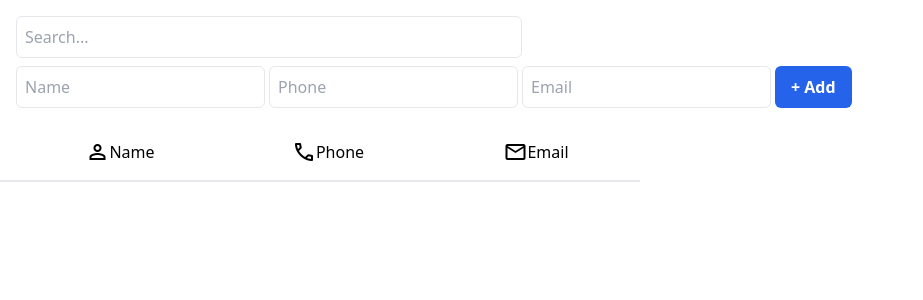
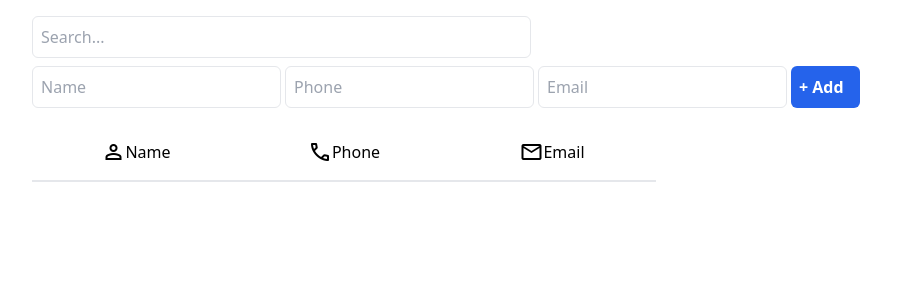
Before and after one commit to parinaziii013/contact-list, a React (Vite) app in the folder contactList/: page / in a window 1280 px wide. Shown: the top 300 px of the page, without its empty margins (0-923 px from the left). Built offline with nearby package versions, Linux system fonts and the light colour scheme.

Commit message:
Remove padding left from every component and add it directly to the App Component

```diff
--- a/contactList/src/App.jsx
+++ b/contactList/src/App.jsx
@@ -5,7 +5,7 @@ function App() {
 
 
   return (
-   <div>
+   <div className="pl-8">
     <ContactForm />
     <ContactList />
    </div>
--- a/contactList/src/components/ContactForm.jsx
+++ b/contactList/src/components/ContactForm.jsx
@@ -11,7 +11,7 @@ const Input = ({ text, className }) => {
 
 export const ContactForm = () => {
   return (
-    <form className="container flex flex-col justify-center items-start pt-4 pl-4">
+    <form className="container flex flex-col justify-center items-start pt-4 ">
       <div className="w-full">
         <Input type="text" text="Search..." className="w-2/5" />
       </div>
@@ -22,7 +22,7 @@ export const ContactForm = () => {
         <Input type="email" text="Email" />
         <button
           type="submit"
-          className="bg-blue-600 p-2 pl-4 pr-4 rounded-md text-white font-bold transition-colors hover:bg-blue-700"
+          className="bg-blue-600 p-2 pr-4 rounded-md text-white font-bold transition-colors hover:bg-blue-700"
         >
           + Add
         </button>
--- a/contactList/src/components/ContactList.jsx
+++ b/contactList/src/components/ContactList.jsx
@@ -1,6 +1,6 @@
 export const ContactList = () => {
   return (
-    <div className="w-2/4 flex justify-around pt-8 pl-4 pb-4 border-b-2">
+    <div className="w-2/4 flex justify-around pt-8 pb-4 border-b-2">
       <div className="flex w-full justify-center">
         <span class="material-symbols-outlined">person</span>
         <h3>Name</h3>
```
